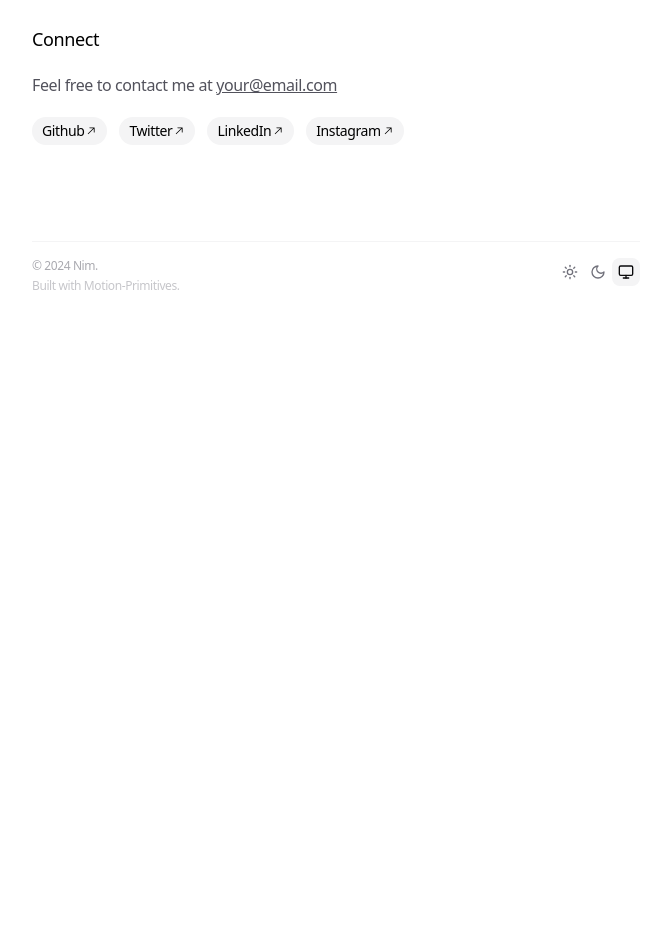
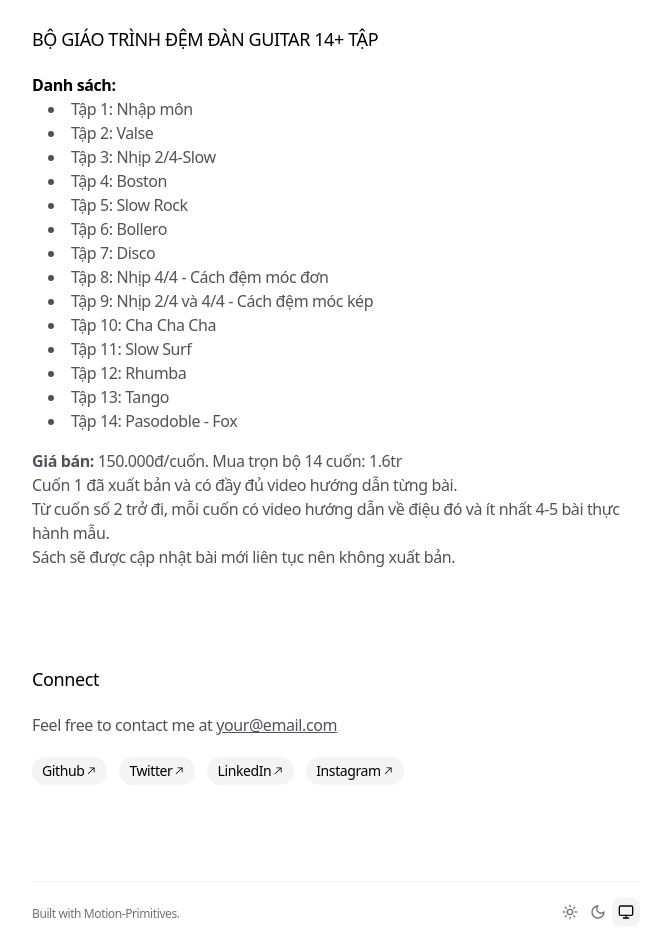
Before and after one commit to lethihienthuong-commits/guitarbuingocson, a Next.js app: page / in a window 1280 px wide. Shown: the part 3020-3962 px from the top of the page, without its empty margins (304-969 px from the left). Before the commit the page ends 3322 px from the top, so only its background shows below. Built offline with nearby package versions, Linux system fonts and the light colour scheme.

Commit message:
Bộ giáo trình

```diff
--- /dev/null
+++ b/app/VideoHocVienThaySon.tsx
@@ -0,0 +1,76 @@
+import React, { useState } from "react";
+
+const videos = [
+  "https://www.youtube.com/embed/bUkrC-x1dK0",
+  "https://www.youtube.com/embed/AV9oXx1QJfM",
+  "https://www.youtube.com/embed/1egBMCLkS5U",
+  "https://www.youtube.com/embed/JhMa5ByiD9I",
+  "https://www.youtube.com/embed/CBnjpYdm2oI",
+  "https://www.youtube.com/embed/1cin8i5j_UA",
+  "https://www.youtube.com/embed/tINHObhFicc",
+  "https://www.youtube.com/embed/TnkiHnHtmqc",
+  "https://www.youtube.com/embed/vTooWC_sRTA",
+  "https://www.youtube.com/embed/Ykb5ligXjss",
+  "https://www.youtube.com/embed/Jr5yYCt5pUM",
+  "https://www.youtube.com/embed/1heiRvgPufs",
+  "https://www.youtube.com/embed/CcvuPqM708k",
+  "https://www.youtube.com/embed/_VpOshde464",
+  "https://www.youtube.com/embed/dMA5jIFOCag",
+  "https://www.youtube.com/embed/ch2pOhOuU5U",
+  "https://www.youtube.com/embed/tK_BFAnRKmA",
+  "https://www.youtube.com/embed/NcKvE_JclSU",
+  "https://www.youtube.com/embed/D_mnNvFLwdE",
+  "https://www.youtube.com/embed/QxPAXgwDi6Y"
+];
+
+export default function VideoHocVienThaySon() {
+  const [currentPage, setCurrentPage] = useState(0);
+  const videosPerPage = 2;
+
+  const handleNext = () => {
+    setCurrentPage((prev) => (prev + 1) % Math.ceil(videos.length / videosPerPage));
+  };
+
+  const handlePrev = () => {
+    setCurrentPage((prev) => (prev - 1 + Math.ceil(videos.length / videosPerPage)) % Math.ceil(videos.length / videosPerPage));
+  };
+
+  const startIndex = currentPage * videosPerPage;
+  const displayedVideos = videos.slice(startIndex, startIndex + videosPerPage);
+
+  return (
+    <div className="my-10">
+      <h3 className="mb-5 text-lg font-medium">VIDEO HỌC VIÊN THẦY SƠN</h3>
+      <div className="grid gap-8 md:grid-cols-2">
+        {displayedVideos.map((video, idx) => (
+          <div key={idx} className="flex flex-col items-center">
+            <div className="w-full max-w-2xl aspect-video rounded-lg overflow-hidden shadow-lg">
+              <iframe
+                src={video}
+                title={`Video ${startIndex + idx + 1}`}
+                allow="accelerometer; autoplay; clipboard-write; encrypted-media; gyroscope; picture-in-picture"
+                allowFullScreen
+                className="w-full h-full"
+                style={{ minHeight: "320px" }}
+              />
+            </div>
+          </div>
+        ))}
+      </div>
+      <div className="flex justify-center mt-5">
+        <button
+          onClick={handlePrev}
+          className="px-4 py-2 mx-2 bg-gray-300 rounded hover:bg-gray-400 dark:bg-gray-700 dark:hover:bg-gray-600"
+        >
+          Previous
+        </button>
+        <button
+          onClick={handleNext}
+          className="px-4 py-2 mx-2 bg-gray-300 rounded hover:bg-gray-400 dark:bg-gray-700 dark:hover:bg-gray-600"
+        >
+          Next
+        </button>
+      </div>
+    </div>
+  );
+}
--- a/app/page.tsx
+++ b/app/page.tsx
@@ -282,6 +282,40 @@ export default function Personal() {
         variants={VARIANTS_SECTION}
         transition={TRANSITION_SECTION}
       >
+        <h3 className="mb-5 text-lg font-medium">BỘ GIÁO TRÌNH ĐỆM ĐÀN GUITAR 14+ TẬP</h3>
+        <div className="text-zinc-600 dark:text-zinc-400 space-y-4">
+          <div>
+            <h4 className="font-bold text-black dark:text-white">Danh sách:</h4>
+            <ul className="list-disc list-inside pl-4">
+              <li>Tập 1: Nhập môn</li>
+              <li>Tập 2: Valse</li>
+              <li>Tập 3: Nhịp 2/4-Slow</li>
+              <li>Tập 4: Boston</li>
+              <li>Tập 5: Slow Rock</li>
+              <li>Tập 6: Bollero</li>
+              <li>Tập 7: Disco</li>
+              <li>Tập 8: Nhịp 4/4 - Cách đệm móc đơn</li>
+              <li>Tập 9: Nhịp 2/4 và 4/4 - Cách đệm móc kép</li>
+              <li>Tập 10: Cha Cha Cha</li>
+              <li>Tập 11: Slow Surf</li>
+              <li>Tập 12: Rhumba</li>
+              <li>Tập 13: Tango</li>
+              <li>Tập 14: Pasodoble - Fox</li>
+            </ul>
+          </div>
+          <div>
+            <p><strong>Giá bán:</strong> 150.000đ/cuốn. Mua trọn bộ 14 cuốn: 1.6tr</p>
+            <p>Cuốn 1 đã xuất bản và có đầy đủ video hướng dẫn từng bài.</p>
+            <p>Từ cuốn số 2 trở đi, mỗi cuốn có video hướng dẫn về điệu đó và ít nhất 4-5 bài thực hành mẫu.</p>
+            <p>Sách sẽ được cập nhật bài mới liên tục nên không xuất bản.</p>
+          </div>
+        </div>
+      </motion.section>
+
+      <motion.section
+        variants={VARIANTS_SECTION}
+        transition={TRANSITION_SECTION}
+      >
         <h3 className="mb-5 text-lg font-medium">Connect</h3>
         <p className="mb-5 text-zinc-600 dark:text-zinc-400">
           Feel free to contact me at{' '}
```
